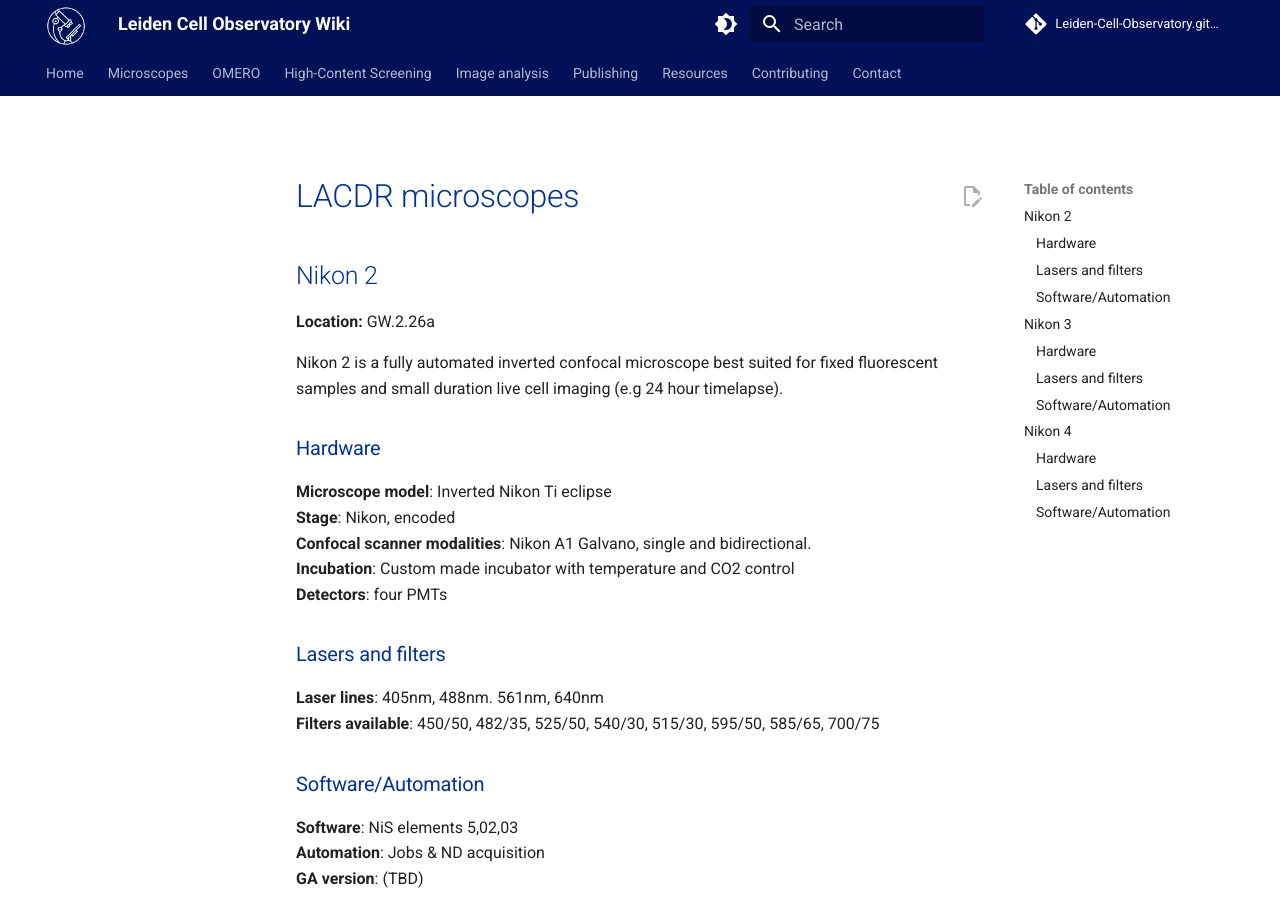
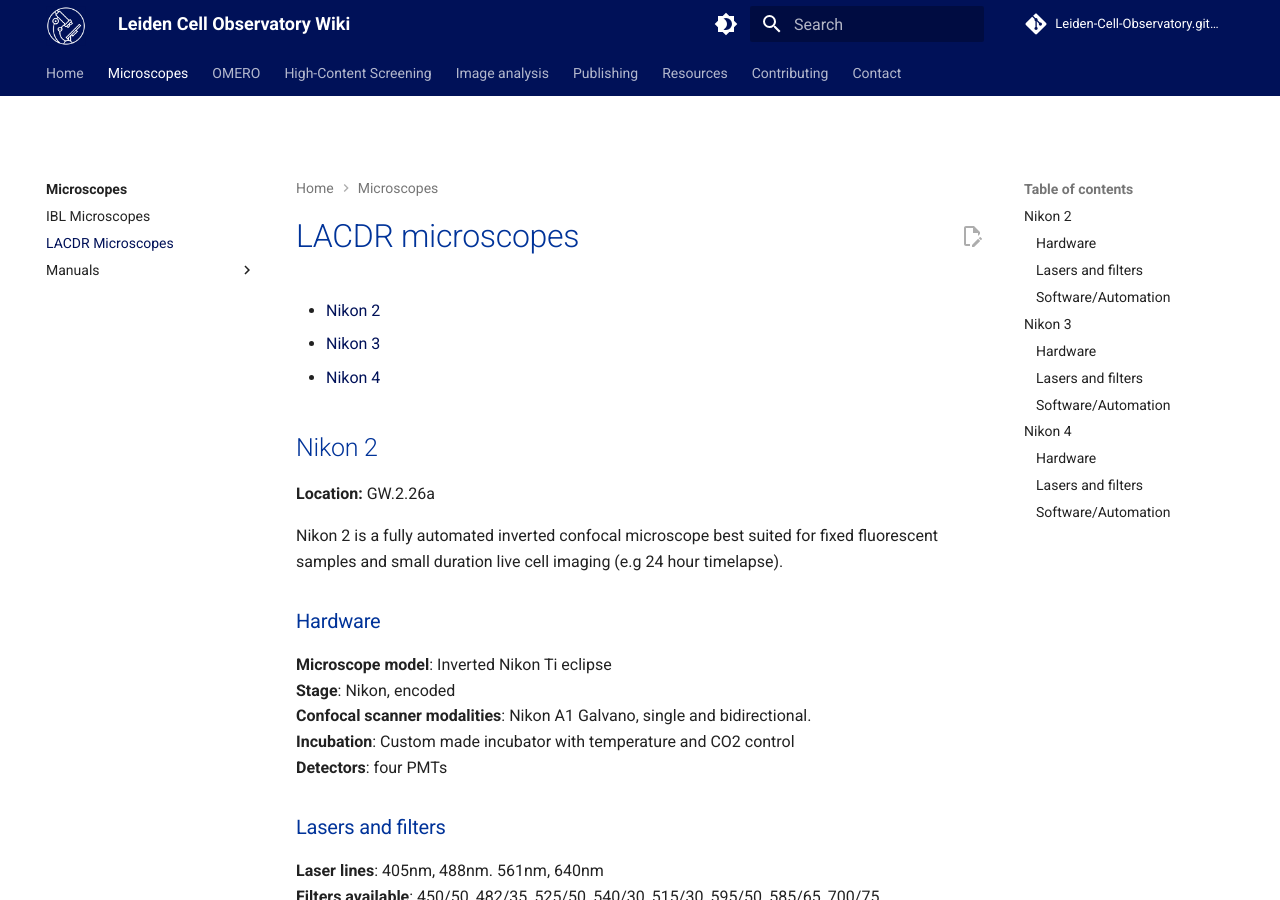
Before and after one commit to Leiden-Cell-Observatory/Leiden-Cell-Observatory.github.io, an MkDocs documentation site: the page built from docs/microscopes/lacdrmicroscopes.md, in a window 1280 px wide and 900 px high. Built offline with MkDocs 1.6.1 and Material for MkDocs 9.7.7, drawn with Linux system fonts in a browser that asks for light colours; comment, search, counter and statistics services are not loaded; some of the changed text lies outside the part shown.

Commit message:
update index

```diff
--- a/docs/microscopes/lacdrmicroscopes.md
+++ b/docs/microscopes/lacdrmicroscopes.md
@@ -1,4 +1,8 @@
 # LACDR microscopes
+
+- [Nikon 2](lacdrmicroscopes.md#nikon-2)
+- [Nikon 3](lacdrmicroscopes.md#nikon-3)
+- [Nikon 4](lacdrmicroscopes.md#nikon-4)
 
 ## Nikon 2
 **Location:** GW.2.26a
--- a/mkdocs.yml
+++ b/mkdocs.yml
@@ -65,6 +65,7 @@
   - Microscopes:
     - microscopes/index.md
     - IBL Microscopes: microscopes/iblmicroscopes.md
+    - LACDR Microscopes: microscopes/lacdrmicroscopes.md
     - Manuals:
       - A1: microscopes/a1.md
       - DIC: microscopes/dic.md
```
